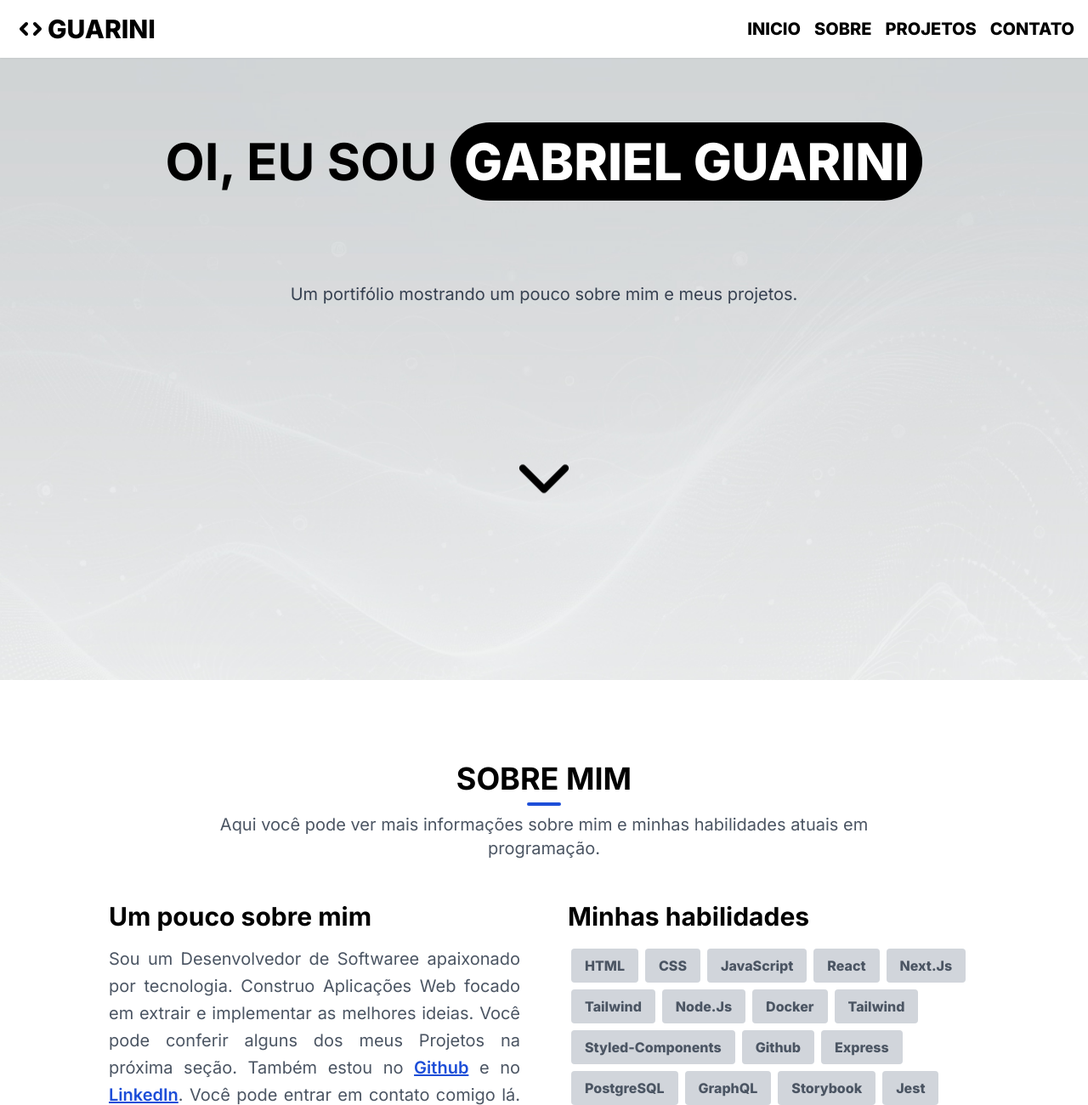
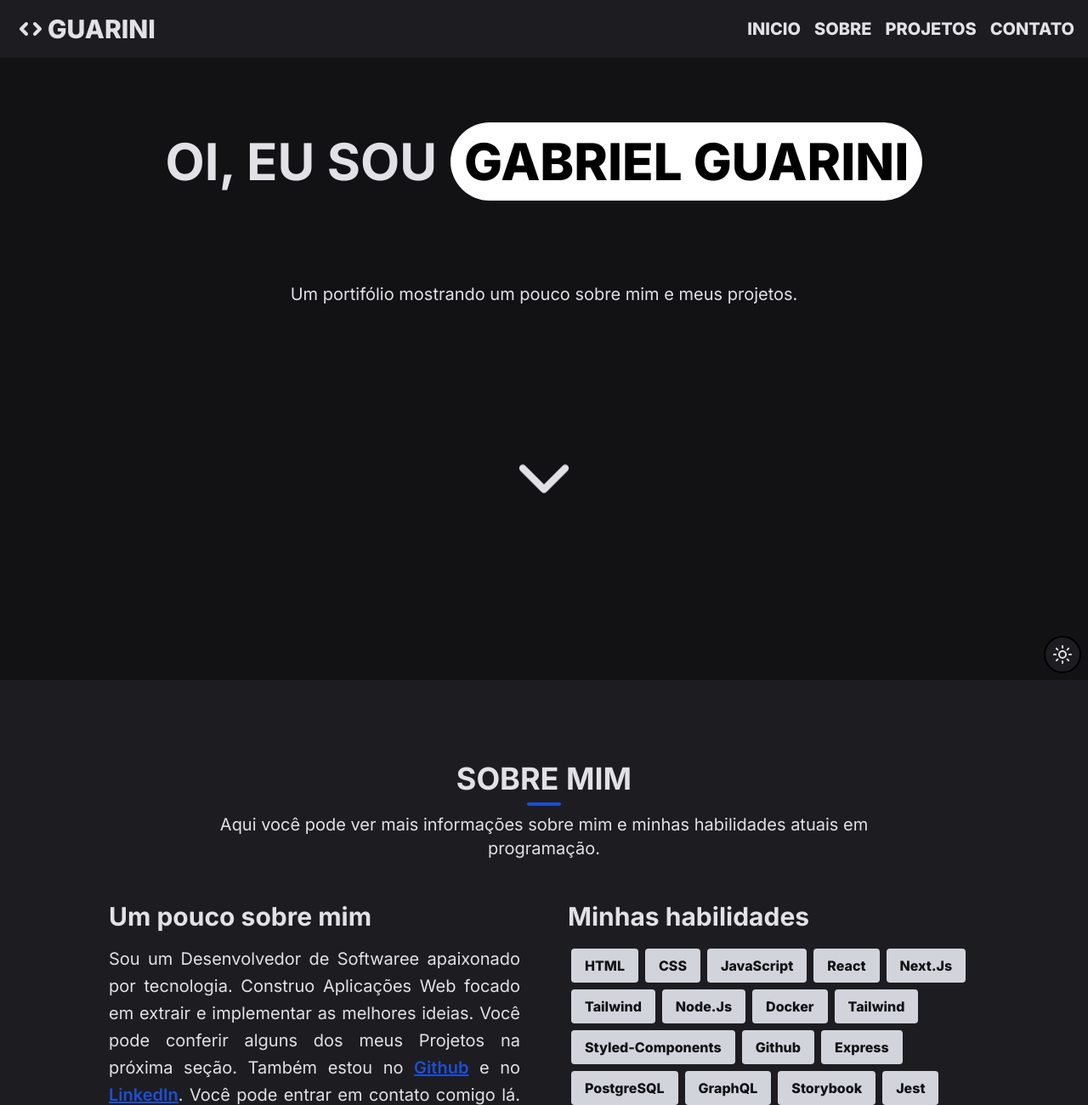
Before and after one commit to gabrielrguarini/portifolio, a Next.js app: page / in a window 1280 px wide. Shown: the top 1300 px of the page at 85% size. Built offline with nearby package versions, Linux system fonts and the light colour scheme.

Commit message:
feature: add dark mode

```diff
--- a/src/app/page.tsx
+++ b/src/app/page.tsx
@@ -1,6 +1,7 @@
 "use client";
 import About from "@/components/about";
 import Contact from "@/components/contact";
+import DarkModeButton from "@/components/dark-mode-button";
 import Footer from "@/components/footer";
 import Header from "@/components/header";
 import Projects from "@/components/projects";
@@ -8,17 +9,22 @@ import AOS from "aos";
 import "aos/dist/aos.css";
 import { ChevronDown } from "lucide-react";
 import Link from "next/link";
-import { useEffect } from "react";
+import { useEffect, useState } from "react";
 
 export default function Home() {
+  const [isDark, setIsDark] = useState(true);
   useEffect(() => {
     AOS.init();
   }, []);
   return (
     <>
-      <Header />
-      <main className="flex min-h-screen flex-col items-center justify-between overflow-x-hidden scroll-smooth">
-        <div className="w-screen bg-hero bg-cover bg-fixed bg-no-repeat">
+      <Header isDark={isDark} />
+      <main
+        className={` ${isDark ? "dark" : ""} dark:text-white-primary flex min-h-screen flex-col items-center justify-between overflow-x-hidden scroll-smooth`}
+      >
+        <div
+          className={`w-screen ${isDark ? "bg-dark-primary" : "bg-hero bg-cover bg-fixed bg-no-repeat"}`}
+        >
           <section
             className="flex h-screen flex-col p-4"
             data-aos="zoom-out-down"
@@ -30,7 +36,7 @@ export default function Home() {
                 data-aos="fade-left"
                 data-aos-delay="500"
                 data-aos-duration="1000"
-                className="rounded-full bg-black p-4 font-extrabold text-white"
+                className="rounded-full bg-black p-4 font-extrabold text-white dark:bg-white dark:text-black"
               >
                 GABRIEL GUARINI
               </h1>
@@ -39,7 +45,7 @@ export default function Home() {
               data-aos="fade-up"
               data-aos-delay="1000"
               data-aos-duration="1000"
-              className="mx-auto mt-24 max-w-3xl text-center text-xl text-gray-700"
+              className="dark:text-white-primary mx-auto mt-24 max-w-3xl text-center text-xl text-gray-700"
             >
               Um portifólio mostrando um pouco sobre mim e meus projetos.
             </p>
@@ -52,6 +58,7 @@ export default function Home() {
         <Projects />
         <Contact />
         <Footer />
+        <DarkModeButton isDark={isDark} setIsDark={setIsDark} />
       </main>
     </>
   );
--- a/src/components/about.tsx
+++ b/src/components/about.tsx
@@ -21,13 +21,13 @@ export default function About() {
   return (
     <section
       id="SOBRE"
-      className="min-h-screen scroll-mt-9 bg-white p-4 sm:scroll-mt-0 lg:p-24"
+      className="dark:bg-dark-secondary min-h-screen scroll-mt-9 bg-white p-4 sm:scroll-mt-0 lg:p-24"
     >
       <div data-aos="fade-up" data-aos-delay="300" data-aos-duration="1000">
         <div className="text-center">
           <h2 className="text-center text-4xl font-bold">SOBRE MIM</h2>
           <div className="mx-auto my-2 h-1 w-10 rounded-full bg-blue-700"></div>
-          <p className="m-auto max-w-3xl text-xl text-gray-600">
+          <p className="dark:text-white-primary m-auto max-w-3xl text-xl text-gray-600">
             Aqui você pode ver mais informações sobre mim e minhas habilidades
             atuais em programação.
           </p>
@@ -35,7 +35,7 @@ export default function About() {
         <div className="flex flex-col gap-14 lg:m-8 lg:flex-row">
           <div className="lg:w-1/2">
             <h3 className="my-4 text-3xl font-bold">Um pouco sobre mim</h3>
-            <p className="text-justify text-xl leading-8 text-gray-600">
+            <p className="dark:text-white-primary text-justify text-xl leading-8 text-gray-600">
               Sou um Desenvolvedor de Softwaree apaixonado por tecnologia.
               Construo Aplicações Web focado em extrair e implementar as
               melhores ideias. Você pode conferir alguns dos meus Projetos na
@@ -69,7 +69,8 @@ export default function About() {
               data-aos="fade-up"
               data-aos-delay="500"
               data-aos-duration="1000"
-              className="flex flex-wrap text-xl text-gray-600"
+              data-aos-once="true"
+              className="dark:text-dark-primary flex flex-wrap text-xl text-gray-600"
             >
               {skills.map((skill, i) => {
                 return (
--- a/src/components/contact.tsx
+++ b/src/components/contact.tsx
@@ -19,13 +19,13 @@ export default function Contact() {
   return (
     <section
       id="CONTATO"
-      className="min-h-screen w-full scroll-mt-9 p-4 sm:scroll-mt-0 lg:p-24"
+      className="dark:bg-dark-secondary dark:text-white-primary min-h-screen w-full scroll-mt-9 p-4 sm:scroll-mt-0 lg:p-24"
     >
       {isCopy && <Toast />}
       <div className="text-center">
         <h2 className="text-center text-4xl font-bold">CONTATO</h2>
         <div className="mx-auto my-2 h-1 w-10 rounded-full bg-blue-700"></div>
-        <p className="m-auto max-w-3xl text-xl text-gray-600">
+        <p className="dark:text-white-primary m-auto max-w-3xl text-xl text-gray-600">
           Você pode entrar em contato comigo em qualquer uma das redes sociais
           abaixo. Entrarei em contato com você o mais breve possível
         </p>
--- /dev/null
+++ b/src/components/dark-mode-button.tsx
@@ -0,0 +1,20 @@
+"use client";
+import { Moon, Sun } from "lucide-react";
+import { useState } from "react";
+
+export default function DarkModeButton({
+  isDark,
+  setIsDark,
+}: {
+  isDark: boolean;
+  setIsDark: React.Dispatch<React.SetStateAction<boolean>>;
+}) {
+  return (
+    <button
+      onClick={() => setIsDark(!isDark)}
+      className="dark:bg-dark-secondary dark:text-white-primary fixed bottom-2 right-2 rounded-full border-2 border-black bg-white p-2"
+    >
+      {isDark ? <Sun /> : <Moon />}
+    </button>
+  );
+}
--- a/src/components/header.tsx
+++ b/src/components/header.tsx
@@ -3,11 +3,13 @@ import { ChevronLeft, ChevronRight, Menu, X } from "lucide-react";
 import Link from "next/link";
 import { useState } from "react";
 
-export default function Header() {
+export default function Header({ isDark }: { isDark: boolean }) {
   const [isOpen, setIsOpen] = useState(false);
 
   return (
-    <header className="fixed left-0 top-0 z-10 flex w-full items-center justify-between bg-white p-4 font-bold shadow-sm">
+    <header
+      className={`${isDark ? "text-white-primary bg-dark-secondary" : "bg-white"} fixed left-0 top-0 z-10 flex w-full items-center justify-between p-4 font-bold shadow-sm`}
+    >
       <Link
         className="group flex font-extrabold duration-500 ease-out hover:scale-95 lg:text-3xl"
         href={"#"}
@@ -30,7 +32,7 @@ export default function Header() {
           {isOpen ? <X /> : <Menu />}
         </button>
         {isOpen && (
-          <ul className="fixed right-0 top-14 w-screen animate-menu list-none bg-white px-4 text-end shadow sm:hidden">
+          <ul className="fixed right-0 top-14 w-screen animate-menu list-none px-4 text-end shadow sm:hidden">
             <Link href={"#INICIO"}>
               <li
                 onClick={() => setIsOpen(false)}
--- a/src/components/projects.tsx
+++ b/src/components/projects.tsx
@@ -40,12 +40,12 @@ export default function Projects() {
   return (
     <section
       id="PROJETOS"
-      className="min-h-screen w-full scroll-mt-10 p-4 sm:scroll-mt-0 lg:p-24"
+      className="dark:bg-dark-primary dark:text-white-primary min-h-screen w-full scroll-mt-10 p-4 sm:scroll-mt-0 lg:p-24"
     >
       <div className="text-center">
         <h2 className="text-center text-4xl font-bold">PROJETOS</h2>
         <div className="mx-auto my-2 h-1 w-10 rounded-full bg-blue-700"></div>
-        <p className="m-auto max-w-4xl text-xl text-gray-600">
+        <p className="dark:text-white-primary m-auto max-w-4xl text-xl text-gray-600">
           Aqui você encontrará alguns dos projetos que criei como desafio
           técnico e hobby.
         </p>
@@ -76,7 +76,7 @@ export default function Projects() {
               <div className="flex h-full flex-col justify-between gap-8">
                 <div>
                   <h3 className="text-3xl font-bold">{project.name}</h3>
-                  <p className="py-4 text-justify leading-6 text-gray-600">
+                  <p className="dark:text-white-primary py-4 text-justify leading-6 text-gray-600">
                     {project.description}
                   </p>
                   <ul
@@ -85,7 +85,7 @@ export default function Projects() {
                     data-aos-duration="1000"
                     data-aos-once="true"
                     data-aos-anchor-placement="top-bottom"
-                    className="flex flex-wrap text-xl text-gray-600"
+                    className="dark:text-dark-primary flex flex-wrap text-xl text-gray-600"
                   >
                     {project.skills.map((skill, index) => {
                       return (
--- a/tailwind.config.ts
+++ b/tailwind.config.ts
@@ -6,8 +6,15 @@ const config: Config = {
     "./src/components/**/*.{js,ts,jsx,tsx,mdx}",
     "./src/app/**/*.{js,ts,jsx,tsx,mdx}",
   ],
+  darkMode: "selector",
   theme: {
     extend: {
+      colors: {
+        "dark-primary": "#121214",
+        "dark-secondary": "#1D1D21",
+        "white-primary": "#E1E1E6",
+      },
+
       backgroundImage: {
         hero: `url("/background.avif")`,
         "gradient-radial": "radial-gradient(var(--tw-gradient-stops))",
```
